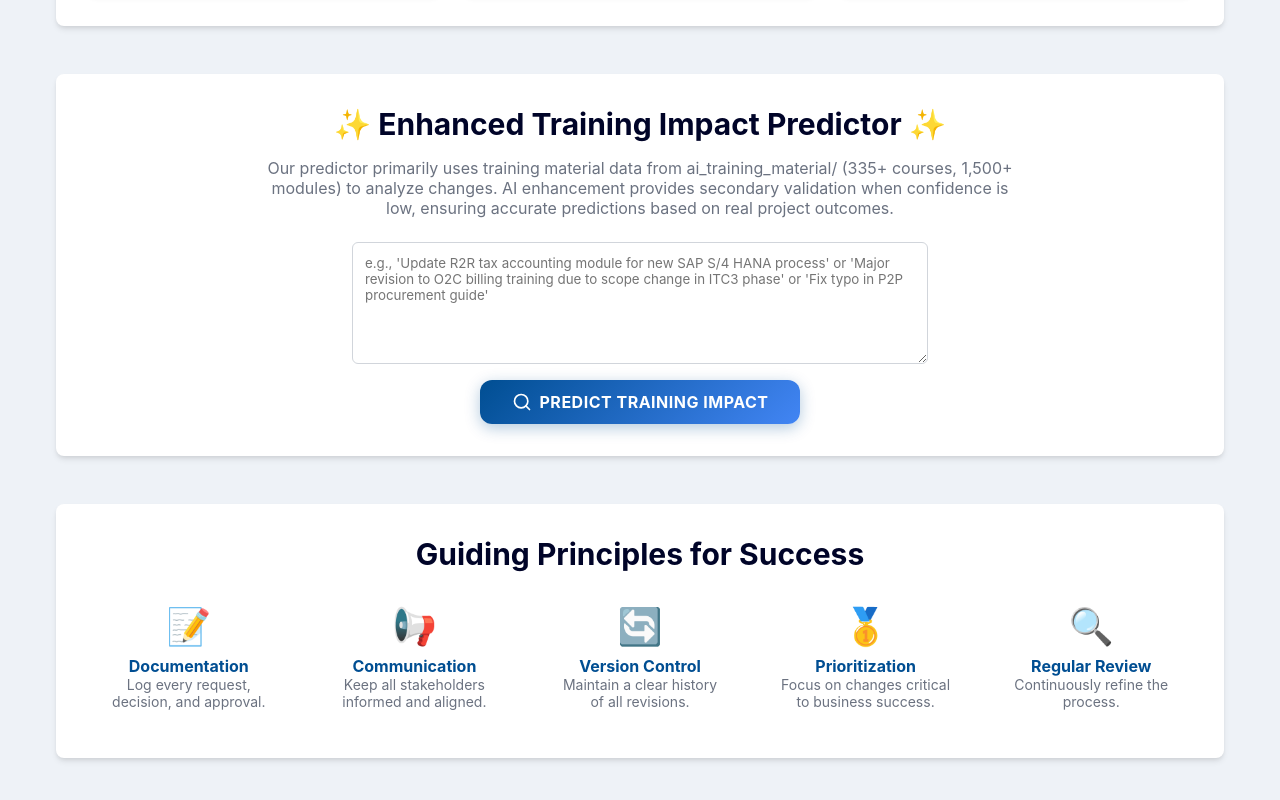
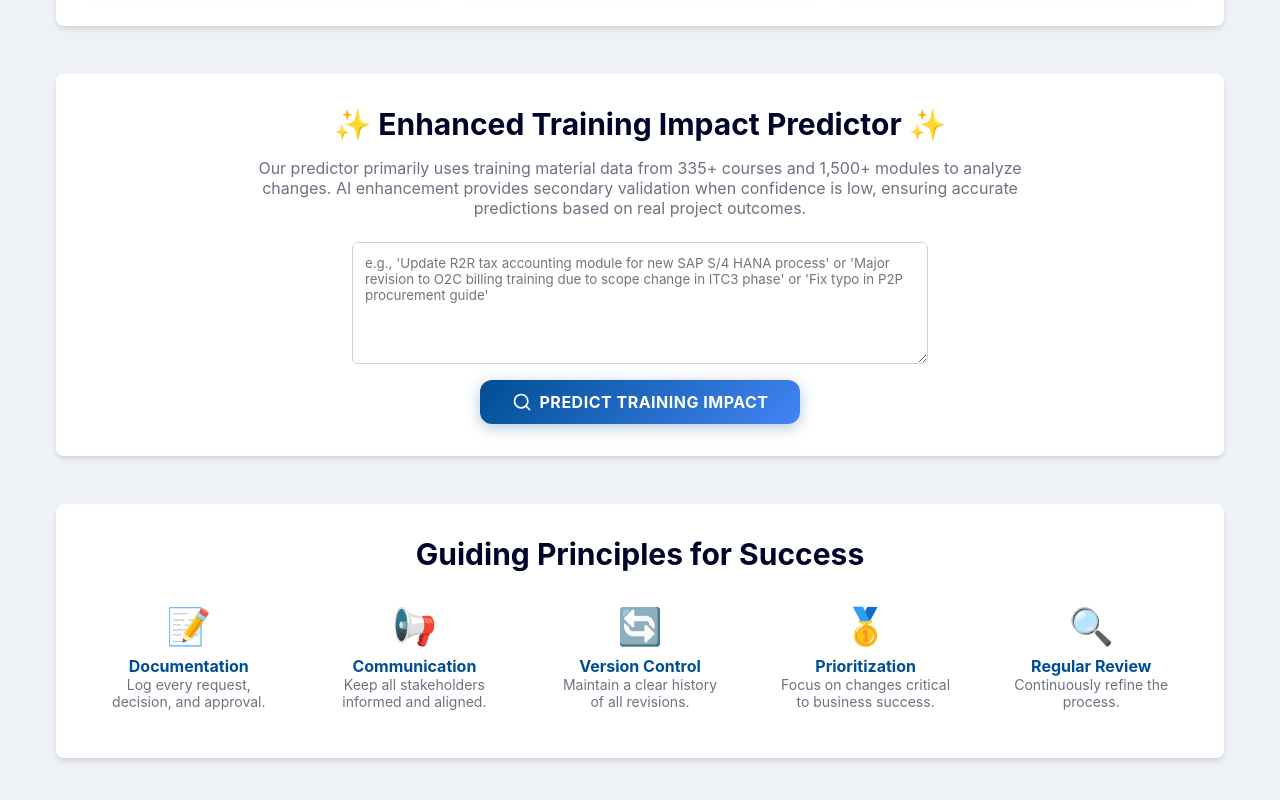
Before and after one commit to freeup86/trsh, a React (Create React App) app: page / in a window 1280 px wide. Shown: the part 2210-3010 px from the top of the page. Built offline with nearby package versions, Linux system fonts and the light colour scheme.

Commit message:
Update predictor description text
- Remove reference to ai_training_material/ folder path
- Simplify text to focus on data scope (335+ courses, 1,500+ modules)

```diff
--- a/src/ERPChangeControl.js
+++ b/src/ERPChangeControl.js
@@ -1075,7 +1075,7 @@ Please either confirm the primary prediction or provide an enhanced assessment.
             ✨ Enhanced Training Impact Predictor ✨
           </h2>
           <p className="text-center text-gray-600 max-w-3xl mx-auto mb-6">
-            Our predictor primarily uses training material data from ai_training_material/ (335+ courses, 1,500+ modules) to analyze changes. AI enhancement provides secondary validation when confidence is low, ensuring accurate predictions based on real project outcomes.
+            Our predictor primarily uses training material data from 335+ courses and 1,500+ modules to analyze changes. AI enhancement provides secondary validation when confidence is low, ensuring accurate predictions based on real project outcomes.
           </p>
           <div className="flex flex-col items-center w-full">
             <textarea
```
